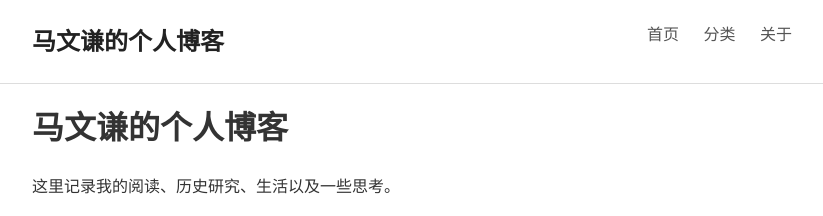
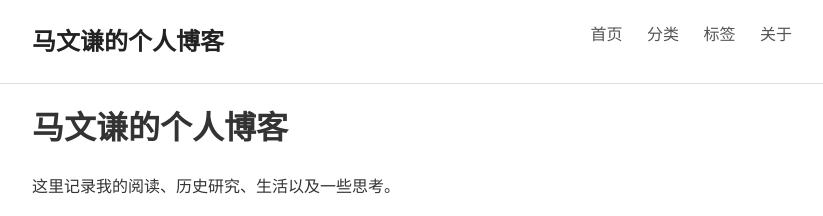
Before and after one commit to mawenqian1992/mawenqian1992.github.io, a Jekyll site: the page built from index.html, in a window 1280 px wide. Shown: the top 216 px of the page, without its empty margins (228-1051 px from the left). Built offline with Jekyll 4.4.1, drawn with Linux system fonts in a browser that asks for light colours.

Commit message:
Update default.html

```diff
--- a/_layouts/default.html
+++ b/_layouts/default.html
@@ -26,6 +26,7 @@
         <nav>
             <a href="{{ '/' | relative_url }}">首页</a>
             <a href="{{ '/categories/' | relative_url }}">分类</a>
+            <a href="{{ '/tags/' | relative_url }}">标签</a>
             <a href="{{ '/about/' | relative_url }}">关于</a>
         </nav>
     </div>
```
